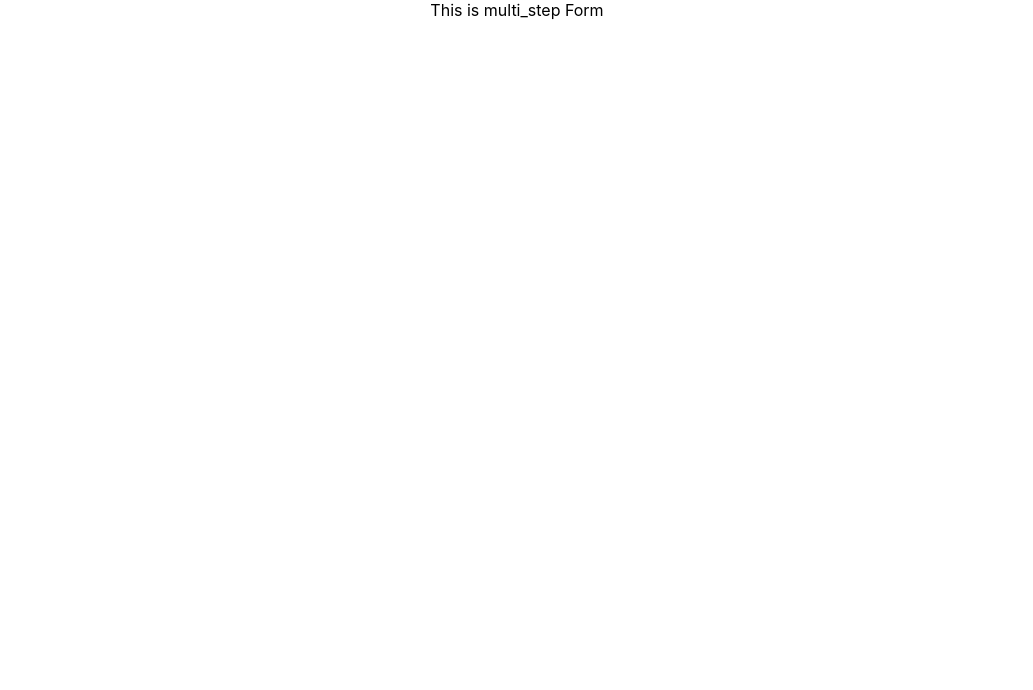
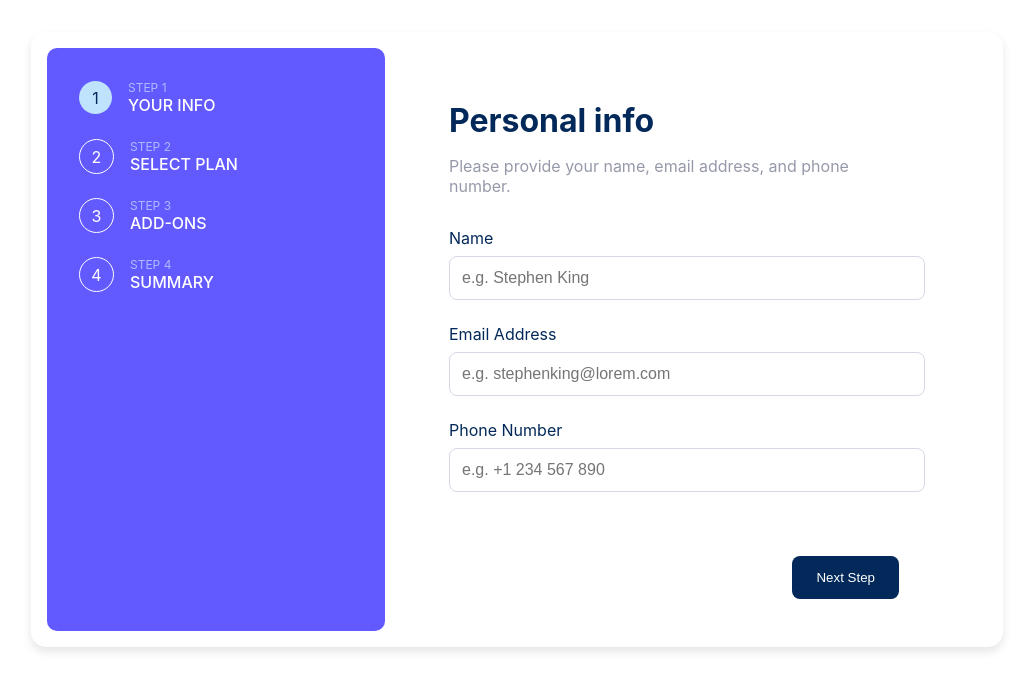
Before and after one commit to AbhirajkarBajpai/MultiStepForm, a React (Create React App) app: page / in a window 1280 px wide. Shown: the top 690 px of the page, without its empty margins (123-1156 px from the left). Built offline with nearby package versions, Linux system fonts and the light colour scheme.

Commit message:
feat: page one designed

```diff
--- a/package.json
+++ b/package.json
@@ -3,9 +3,11 @@
   "version": "0.1.0",
   "private": true,
   "dependencies": {
+    "@reduxjs/toolkit": "^2.5.1",
     "cra-template": "1.2.0",
     "react": "^18.3.1",
     "react-dom": "^18.3.1",
+    "react-redux": "^9.2.0",
     "react-scripts": "5.0.1",
     "web-vitals": "^4.2.4"
   },
--- a/src/App.js
+++ b/src/App.js
@@ -1,12 +1,14 @@
-import logo from './logo.svg';
-import './App.css';
+import { Provider } from "react-redux"
+import { store } from "./store/store"
+import FormScreen from "./screens/FormScreen"
 
 function App() {
   return (
-    <div className="App">
-      This is multi_step Form
-    </div>
-  );
+    <Provider store={store}>
+      <FormScreen />
+    </Provider>
+  )
 }
 
+
 export default App;
--- /dev/null
+++ b/src/components/Sidebar.js
@@ -0,0 +1,31 @@
+import { useSelector } from "react-redux"
+import styles from "../styles/Sidebar.module.css"
+
+const steps = [
+  { number: 1, label: "Step 1", title: "Your info" },
+  { number: 2, label: "Step 2", title: "Select plan" },
+  { number: 3, label: "Step 3", title: "Add-ons" },
+  { number: 4, label: "Step 4", title: "Summary" },
+]
+
+function Sidebar() {
+  const currentStep = useSelector((state) => state.form.currentStep)
+
+  return (
+    <div className={styles.sidebar}>
+      {steps.map((step) => (
+        <div key={step.number} className={styles.step}>
+          <div className={`${styles.stepNumber} ${currentStep === step.number ? styles.active : ""}`}>
+            {step.number}
+          </div>
+          <div className={styles.stepInfo}>
+            <span className={styles.stepLabel}>{step.label}</span>
+            <span className={styles.stepTitle}>{step.title}</span>
+          </div>
+        </div>
+      ))}
+    </div>
+  )
+}
+
+export default Sidebar
--- /dev/null
+++ b/src/screens/FormScreen.js
@@ -0,0 +1,97 @@
+import { useSelector, useDispatch } from "react-redux"
+import { setStep, updatePersonalInfo } from "../store/formSlice"
+import Sidebar from '../components/Sidebar'
+import styles from "../styles/FormScreen.module.css"
+
+export default function FormScreen() {
+  const dispatch = useDispatch()
+  const { currentStep, formData } = useSelector((state) => state.form)
+
+  const handlePersonalInfoSubmit = (e) => {
+    e.preventDefault()
+    dispatch(setStep(2))
+  }
+
+  const handlePlanSubmit = (e) => {
+    e.preventDefault()
+    // Would proceed to step 3 in a full implementation
+  }
+
+  const renderPersonalInfo = () => (
+    <form onSubmit={handlePersonalInfoSubmit} className={styles.form}>
+      <h1 className={styles.title}>Personal info</h1>
+      <p className={styles.description}>Please provide your name, email address, and phone number.</p>
+
+      <div className={styles.inputGroup}>
+        <label className={styles.label}>Name</label>
+        <input
+          type="text"
+          className={styles.input}
+          value={formData.personalInfo.name}
+          onChange={(e) => dispatch(updatePersonalInfo({ name: e.target.value }))}
+          placeholder="e.g. Stephen King"
+          required
+        />
+      </div>
+
+      <div className={styles.inputGroup}>
+        <label className={styles.label}>Email Address</label>
+        <input
+          type="email"
+          className={styles.input}
+          value={formData.personalInfo.email}
+          onChange={(e) => dispatch(updatePersonalInfo({ email: e.target.value }))}
+          placeholder="e.g. stephenking@lorem.com"
+          required
+        />
+      </div>
+
+      <div className={styles.inputGroup}>
+        <label className={styles.label}>Phone Number</label>
+        <input
+          type="tel"
+          className={styles.input}
+          value={formData.personalInfo.phone}
+          onChange={(e) => dispatch(updatePersonalInfo({ phone: e.target.value }))}
+          placeholder="e.g. +1 234 567 890"
+          required
+        />
+      </div>
+
+      <div className={styles.buttonGroup}>
+        <div></div>
+        <button type="submit" className={`${styles.button} ${styles.nextButton}`}>
+          Next Step
+        </button>
+      </div>
+    </form>
+  )
+
+  const renderPlanSelection = () => (
+    <form onSubmit={handlePlanSubmit} className={styles.form}>
+      <h1 className={styles.title}>Select your plan</h1>
+      <p className={styles.description}>You have the option of monthly or yearly billing.</p>
+
+      {/* Plan selection UI would go here */}
+
+      <div className={styles.buttonGroup}>
+        <button type="button" className={`${styles.button} ${styles.backButton}`} onClick={() => dispatch(setStep(1))}>
+          Go Back
+        </button>
+        <button type="submit" className={`${styles.button} ${styles.nextButton}`}>
+          Next Step
+        </button>
+      </div>
+    </form>
+  )
+
+  return (
+    <div className={styles.container}>
+      <Sidebar />
+      <div className={styles.formContent}>
+        {currentStep === 1 && renderPersonalInfo()}
+        {currentStep === 2 && renderPlanSelection()}
+      </div>
+    </div>
+  )
+}
--- /dev/null
+++ b/src/store/formSlice.js
@@ -0,0 +1,35 @@
+import { createSlice } from "@reduxjs/toolkit"
+
+const initialState = {
+  currentStep: 1,
+  formData: {
+    personalInfo: {
+      name: "",
+      email: "",
+      phone: "",
+    },
+    plan: {
+      type: "arcade",
+      billing: "monthly",
+    },
+  },
+}
+
+const formSlice = createSlice({
+  name: "form",
+  initialState,
+  reducers: {
+    setStep: (state, action) => {
+      state.currentStep = action.payload
+    },
+    updatePersonalInfo: (state, action) => {
+      state.formData.personalInfo = { ...state.formData.personalInfo, ...action.payload }
+    },
+    updatePlan: (state, action) => {
+      state.formData.plan = { ...state.formData.plan, ...action.payload }
+    },
+  },
+})
+
+export const { setStep, updatePersonalInfo, updatePlan } = formSlice.actions
+export default formSlice.reducer
--- /dev/null
+++ b/src/store/store.js
@@ -0,0 +1,8 @@
+import { configureStore } from "@reduxjs/toolkit"
+import formReducer from "./formSlice"
+
+export const store = configureStore({
+  reducer: {
+    form: formReducer,
+  },
+})
--- /dev/null
+++ b/src/styles/FormScreen.module.css
@@ -0,0 +1,83 @@
+.container {
+    display: flex;
+    background: white;
+    padding: 1rem;
+    border-radius: 15px;
+    box-shadow: 0 5px 10px rgba(0, 0, 0, 0.1);
+    max-width: 940px;
+    margin: 2rem auto;
+  }
+
+  .formContent {
+    flex: 1;
+    padding: 2rem 4rem;
+  }
+
+  .title {
+    color: #022959;
+    font-size: 2rem;
+    margin-bottom: 0.5rem;
+  }
+
+  .description {
+    color: #9699aa;
+    margin-bottom: 2rem;
+  }
+
+  .form {
+    max-width: 450px;
+  }
+
+  .inputGroup {
+    margin-bottom: 1.5rem;
+  }
+
+  .label {
+    display: flex;
+    justify-content: space-between;
+    margin-bottom: 0.5rem;
+    color: #022959;
+  }
+
+  .error {
+    color: #ee374a;
+    font-size: 0.875rem;
+  }
+
+  .input {
+    width: 100%;
+    padding: 0.75rem;
+    border: 1px solid #d6d9e6;
+    border-radius: 8px;
+    font-size: 1rem;
+  }
+
+  .input:focus {
+    border-color: #483eff;
+    outline: none;
+  }
+
+  .buttonGroup {
+    display: flex;
+    justify-content: space-between;
+    margin-top: 4rem;
+  }
+
+  .button {
+    padding: 0.875rem 1.5rem;
+    border-radius: 8px;
+    font-weight: 500;
+    cursor: pointer;
+  }
+
+  .nextButton {
+    background: #022959;
+    color: white;
+    border: none;
+  }
+
+  .backButton {
+    color: #9699aa;
+    background: none;
+    border: none;
+  }
--- /dev/null
+++ b/src/styles/Sidebar.module.css
@@ -0,0 +1,46 @@
+.sidebar {
+    background-color: #6259ff;
+    padding: 2rem;
+    border-radius: 10px;
+    color: white;
+    width: 274px;
+  }
+
+  .step {
+    display: flex;
+    align-items: center;
+    margin-bottom: 1.5rem;
+  }
+
+  .stepNumber {
+    width: 33px;
+    height: 33px;
+    border-radius: 50%;
+    border: 1px solid white;
+    display: flex;
+    align-items: center;
+    justify-content: center;
+    margin-right: 1rem;
+  }
+
+  .stepNumber.active {
+    background-color: #bfe2fd;
+    color: #022959;
+    border: none;
+  }
+
+  .stepInfo {
+    display: flex;
+    flex-direction: column;
+  }
+
+  .stepLabel {
+    color: #abbcff;
+    font-size: 0.75rem;
+    text-transform: uppercase;
+  }
+
+  .stepTitle {
+    text-transform: uppercase;
+    font-weight: 500;
+  }
```
Also changed, not shown: src/components/PlanSelection.js (added), 1 other file (tests, documents, lock files or other folders).
